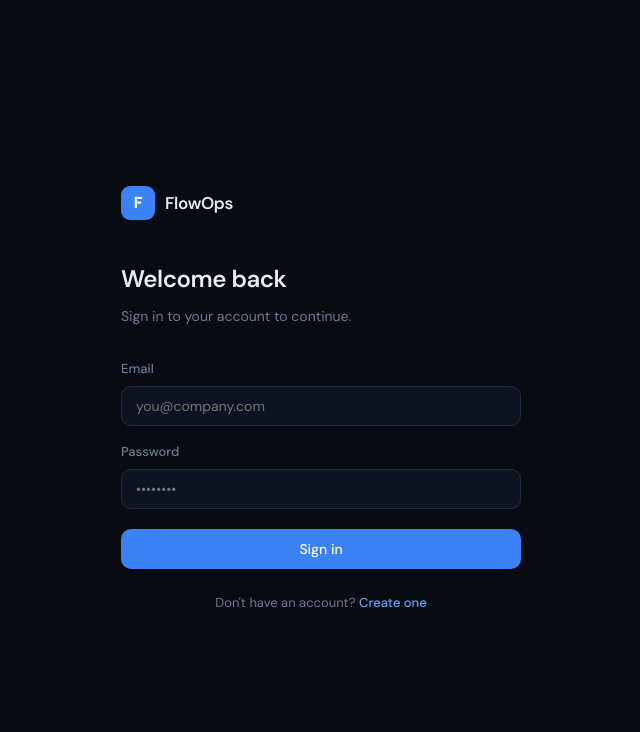
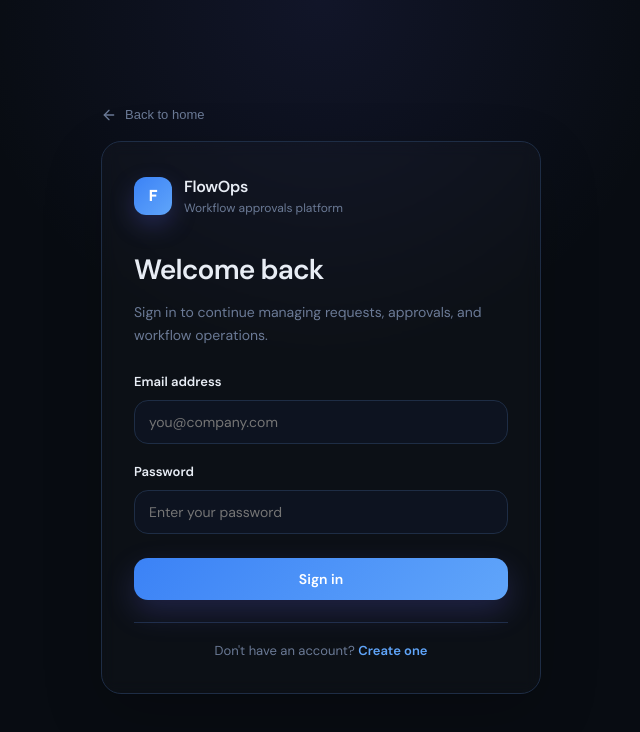
Before and after one commit to Siddhi-1711/flowops-frontend, a React (Vite) app: page /login in a window 1280 px wide. Shown: the top 732 px of the page, without its empty margins (319-959 px from the left). Built offline with nearby package versions, Linux system fonts and the light colour scheme; no server answers.

Commit message:
fix: login page design

```diff
--- a/src/pages/Login.jsx
+++ b/src/pages/Login.jsx
@@ -1,5 +1,6 @@
 import { useState } from 'react'
 import { useNavigate, Link } from 'react-router-dom'
+import { ArrowLeft } from 'lucide-react'
 import api from '../api/axios'
 
 export default function Login() {
@@ -12,10 +13,14 @@ export default function Login() {
     e.preventDefault()
     setLoading(true)
     setError('')
+
     try {
       const res = await api.post('/api/auth/login', form)
       localStorage.setItem('token', res.data.accessToken)
-      localStorage.setItem('user', JSON.stringify({ email: res.data.email, role: res.data.role }))
+      localStorage.setItem(
+        'user',
+        JSON.stringify({ email: res.data.email, role: res.data.role })
+      )
       navigate('/dashboard')
     } catch (err) {
       setError(err.response?.data?.message || 'Login failed')
@@ -25,74 +30,253 @@ export default function Login() {
   }
 
   return (
-    <div style={{
-      minHeight: '100vh', display: 'flex', alignItems: 'center', justifyContent: 'center',
-      background: 'var(--bg)', fontFamily: 'var(--font)', padding: '24px',
-    }}>
-      <div style={{ width: '100%', maxWidth: 400 }}>
+    <div
+      style={{
+        minHeight: '100vh',
+        display: 'flex',
+        alignItems: 'center',
+        justifyContent: 'center',
+        background:
+          'radial-gradient(circle at top, rgba(99,102,241,0.10), transparent 35%), var(--bg)',
+        fontFamily: 'var(--font)',
+        padding: '24px',
+      }}
+    >
+      <div style={{ width: '100%', maxWidth: 440 }}>
+        <button
+          type="button"
+          onClick={() => navigate('/')}
+          style={{
+            display: 'inline-flex',
+            alignItems: 'center',
+            gap: 8,
+            background: 'transparent',
+            border: 'none',
+            color: 'var(--muted)',
+            fontSize: 13,
+            fontWeight: 500,
+            cursor: 'pointer',
+            marginBottom: 18,
+            padding: 0,
+            transition: 'color 0.18s ease',
+          }}
+          onMouseEnter={(e) => {
+            e.currentTarget.style.color = 'var(--text)'
+          }}
+          onMouseLeave={(e) => {
+            e.currentTarget.style.color = 'var(--muted)'
+          }}
+        >
+          <ArrowLeft size={16} />
+          Back to home
+        </button>
 
-        {/* Logo */}
-        <div style={{ display: 'flex', alignItems: 'center', gap: 10, marginBottom: 40 }}>
-          <div style={{
-            width: 34, height: 34, borderRadius: 9, background: 'var(--accent)',
-            display: 'flex', alignItems: 'center', justifyContent: 'center',
-            fontWeight: 700, fontSize: 15, color: '#fff', fontFamily: 'var(--mono)',
-          }}>F</div>
-          <span style={{ fontWeight: 600, fontSize: 17, letterSpacing: '-0.02em' }}>FlowOps</span>
+        <div
+          style={{
+            background: 'rgba(255,255,255,0.02)',
+            border: '1px solid var(--border)',
+            borderRadius: '20px',
+            padding: '32px',
+            boxShadow: '0 20px 60px rgba(0,0,0,0.18)',
+            backdropFilter: 'blur(8px)',
+          }}
+        >
+          <div style={{ display: 'flex', alignItems: 'center', gap: 12, marginBottom: 30 }}>
+            <div
+              style={{
+                width: 38,
+                height: 38,
+                borderRadius: 12,
+                background: 'linear-gradient(135deg, var(--accent), var(--accent2))',
+                display: 'flex',
+                alignItems: 'center',
+                justifyContent: 'center',
+                fontWeight: 700,
+                fontSize: 15,
+                color: '#fff',
+                fontFamily: 'var(--mono)',
+                boxShadow: '0 10px 24px rgba(99,102,241,0.25)',
+              }}
+            >
+              F
+            </div>
+            <div>
+              <div
+                style={{
+                  fontWeight: 600,
+                  fontSize: 16,
+                  letterSpacing: '-0.02em',
+                  color: 'var(--text)',
+                }}
+              >
+                FlowOps
+              </div>
+              <div style={{ fontSize: 12, color: 'var(--muted)' }}>
+                Workflow approvals platform
+              </div>
+            </div>
           </div>
 
-        <h1 style={{ fontSize: 24, fontWeight: 600, letterSpacing: '-0.02em', marginBottom: 6 }}>Welcome back</h1>
-        <p style={{ color: 'var(--muted)', fontSize: 14, marginBottom: 32 }}>Sign in to your account to continue.</p>
+          <h1
+            style={{
+              fontSize: 28,
+              fontWeight: 700,
+              letterSpacing: '-0.03em',
+              marginBottom: 8,
+              color: 'var(--text)',
+            }}
+          >
+            Welcome back
+          </h1>
+
+          <p
+            style={{
+              color: 'var(--muted)',
+              fontSize: 14,
+              lineHeight: 1.6,
+              marginBottom: 26,
+            }}
+          >
+            Sign in to continue managing requests, approvals, and workflow operations.
+          </p>
 
           {error && (
-          <div style={{
-            background: 'rgba(239,68,68,0.08)', border: '1px solid rgba(239,68,68,0.25)',
-            borderRadius: 'var(--radius)', padding: '12px 16px',
-            color: '#fca5a5', fontSize: 14, marginBottom: 20,
-          }}>{error}</div>
+            <div
+              style={{
+                background: 'rgba(239,68,68,0.08)',
+                border: '1px solid rgba(239,68,68,0.25)',
+                borderRadius: '14px',
+                padding: '12px 14px',
+                color: '#fca5a5',
+                fontSize: 13,
+                marginBottom: 18,
+              }}
+            >
+              {error}
+            </div>
           )}
 
-        <form onSubmit={handleSubmit} style={{ display: 'flex', flexDirection: 'column', gap: 16 }}>
+          <form
+            onSubmit={handleSubmit}
+            style={{ display: 'flex', flexDirection: 'column', gap: 18 }}
+          >
             {[
-            { key: 'email', label: 'Email', type: 'email', placeholder: 'you@company.com' },
-            { key: 'password', label: 'Password', type: 'password', placeholder: '••••••••' },
-          ].map(f => (
+              {
+                key: 'email',
+                label: 'Email address',
+                type: 'email',
+                placeholder: 'you@company.com',
+              },
+              {
+                key: 'password',
+                label: 'Password',
+                type: 'password',
+                placeholder: 'Enter your password',
+              },
+            ].map((f) => (
               <div key={f.key}>
-              <label style={{ display: 'block', fontSize: 13, fontWeight: 500, color: 'var(--muted)', marginBottom: 6 }}>{f.label}</label>
+                <label
+                  style={{
+                    display: 'block',
+                    fontSize: 13,
+                    fontWeight: 600,
+                    color: 'var(--text)',
+                    marginBottom: 7,
+                  }}
+                >
+                  {f.label}
+                </label>
+
                 <input
                   type={f.type}
                   value={form[f.key]}
-                onChange={e => setForm({ ...form, [f.key]: e.target.value })}
+                  onChange={(e) => setForm({ ...form, [f.key]: e.target.value })}
                   placeholder={f.placeholder}
                   required
                   style={{
-                  width: '100%', padding: '10px 14px',
-                  background: 'var(--bg2)', border: '1px solid var(--border)',
-                  borderRadius: 'var(--radius)', color: 'var(--text)',
-                  fontSize: 14, fontFamily: 'var(--font)', outline: 'none',
-                  transition: 'border-color .15s',
+                    width: '100%',
+                    padding: '12px 14px',
+                    background: 'var(--bg2)',
+                    border: '1px solid var(--border)',
+                    borderRadius: '14px',
+                    color: 'var(--text)',
+                    fontSize: 14,
+                    fontFamily: 'var(--font)',
+                    outline: 'none',
+                    transition: 'border-color 0.18s ease, box-shadow 0.18s ease',
+                    boxSizing: 'border-box',
                   }}
-                onFocus={e => e.target.style.borderColor = 'var(--accent)'}
-                onBlur={e => e.target.style.borderColor = 'var(--border)'}
+                  onFocus={(e) => {
+                    e.target.style.borderColor = 'var(--accent)'
+                    e.target.style.boxShadow = '0 0 0 4px rgba(99,102,241,0.10)'
+                  }}
+                  onBlur={(e) => {
+                    e.target.style.borderColor = 'var(--border)'
+                    e.target.style.boxShadow = 'none'
+                  }}
                 />
               </div>
             ))}
 
-          <button type="submit" disabled={loading} style={{
-            padding: '11px', background: loading ? 'var(--border2)' : 'var(--accent)',
-            border: 'none', borderRadius: 'var(--radius)', color: '#fff',
-            fontSize: 14, fontFamily: 'var(--font)', fontWeight: 500,
-            cursor: loading ? 'not-allowed' : 'pointer', marginTop: 4,
-            transition: 'background .15s',
-          }}>
-            {loading ? 'Signing in…' : 'Sign in'}
+            <button
+              type="submit"
+              disabled={loading}
+              style={{
+                padding: '12px',
+                background: loading
+                  ? 'var(--border2)'
+                  : 'linear-gradient(135deg, var(--accent), var(--accent2))',
+                border: 'none',
+                borderRadius: '14px',
+                color: '#fff',
+                fontSize: 14,
+                fontFamily: 'var(--font)',
+                fontWeight: 600,
+                cursor: loading ? 'not-allowed' : 'pointer',
+                marginTop: 6,
+                boxShadow: loading ? 'none' : '0 12px 30px rgba(99,102,241,0.22)',
+                transition: 'transform 0.15s ease, box-shadow 0.15s ease, opacity 0.15s ease',
+              }}
+              onMouseEnter={(e) => {
+                if (!loading) {
+                  e.currentTarget.style.transform = 'translateY(-1px)'
+                  e.currentTarget.style.boxShadow = '0 16px 34px rgba(99,102,241,0.28)'
+                }
+              }}
+              onMouseLeave={(e) => {
+                if (!loading) {
+                  e.currentTarget.style.transform = 'translateY(0)'
+                  e.currentTarget.style.boxShadow = '0 12px 30px rgba(99,102,241,0.22)'
+                }
+              }}
+            >
+              {loading ? 'Signing in...' : 'Sign in'}
             </button>
           </form>
 
-        <p style={{ textAlign: 'center', marginTop: 24, fontSize: 13, color: 'var(--muted)' }}>
-          Don't have an account?{' '}
-          <Link to="/register" style={{ color: 'var(--accent2)', textDecoration: 'none', fontWeight: 500 }}>Create one</Link>
+          <div
+            style={{
+              marginTop: 22,
+              paddingTop: 18,
+              borderTop: '1px solid var(--border)',
+              textAlign: 'center',
+            }}
+          >
+            <p style={{ fontSize: 13, color: 'var(--muted)', margin: 0 }}>
+              Don&apos;t have an account?{' '}
+              <Link
+                to="/register"
+                style={{
+                  color: 'var(--accent2)',
+                  textDecoration: 'none',
+                  fontWeight: 600,
+                }}
+              >
+                Create one
+              </Link>
             </p>
+          </div>
+        </div>
       </div>
     </div>
   )
```
Lines whose indentation alone changed are shown as unchanged.
